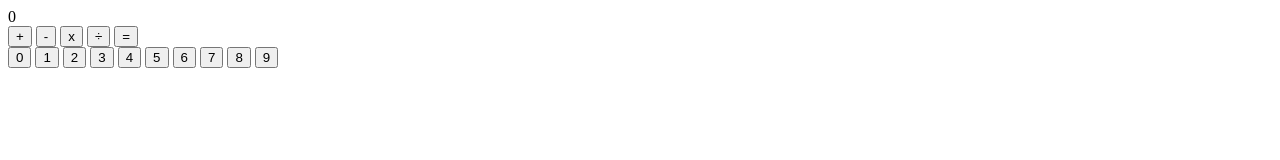
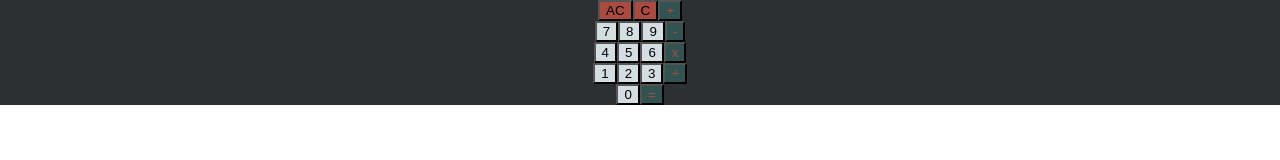
Before and after one commit to tavecode/Calculator, a plain HTML site: page index.html in a window 1280 px wide. Drawn offline with Linux system fonts and the light colour scheme.

Commit message:
Recolor and arrange buttons

```diff
--- a/index.html
+++ b/index.html
@@ -6,28 +6,40 @@
     <meta name="viewport" content="width=device-width, initial-scale=1.0">
     <script src="index.js"></script>
     <title>Document</title>
+    <link rel="stylesheet" href="styles.css">
 </head>
 <body>
     <div class="calculator">
         <div id="display"></div>
-        <div class="buttons">
-            <button id="add">+</button>
-            <button id="sub">-</button>
-            <button id="mul">x</button>
-            <button id="div">÷</button>
+        <div class="top">
+            <button id="clear">AC</button>
+            <button id="backspace">C</button>
+            <button class="sideButtons" id="add">+</button>
+        </div>
+        <div class="numbersOne">
+            <button class="number" id="seven">7</button>
+            <button class="number" id="eight">8</button>
+            <button class="number" id="nine">9</button>
+            <button class="sideButtons" id="sub">-</button>
+        </div>
+        <div class="numbersTwo">
+            <button class="number" id="four">4</button>
+            <button class="number" id="five">5</button>
+            <button class="number" id="six">6</button>
+            <button class="sideButtons" id="mul">x</button>
+        </div>
+        <div class="numbersThree">
+            <button class="number" id="one">1</button>
+            <button class="number" id="two">2</button>
+            <button class="number" id="three">3</button>
+            <button class="sideButtons" id="div">÷</button>
+        </div>
+        <div class="bottom">
+            <button class="number" id="zero">0</button>
             <button id="equals">=</button>
         </div>
-        <div class="numbers">
-            <button id="zero">0</button>
-            <button id="one">1</button>
-            <button id="two">2</button>
-            <button id="three">3</button>
-            <button id="four">4</button>
-            <button id="five">5</button>
-            <button id="six">6</button>
-            <button id="seven">7</button>
-            <button id="eight">8</button>
-            <button id="nine">9</button>
+        <div class="link">
+
         </div>
     </div>
 
--- a/index.js
+++ b/index.js
@@ -4,6 +4,8 @@ let a = 0
 let b = 0
 let aStore = []
 let bStore = []
+//let cArray = []
+//let dArray = []
 
 // operations
 
@@ -50,11 +52,31 @@ window.onload = function(){
 // running calc display
 // recent number display
 
-let temp = 0
+function updateDisplay() {
+  if (op == undefined) {
+    content = (aStore.join(""));
+    display.textContent = content
+  }
+  else {
+    content = (bStore.join(""));
+    display.textContent = content
+  }
+}
+
+
+
+
+
+
+
+
+//let temp = 0
+//content = (cArray.join(""));
+//content = (dArray.join(""));
 
 let display = document.querySelector('#display')
 
-display.textContent = temp
+//display.textContent = temp
 
 
 
@@ -64,6 +86,7 @@ const add = document.querySelector('#add');
 add.addEventListener('click', () => {
   op = 1
   console.log('+')
+  display.textContent = '+'
   //display operator on screen
 });
 
@@ -71,18 +94,21 @@ const sub = document.querySelector('#sub');
 sub.addEventListener('click', () => {
   op = 2
   console.log('-')
+  display.textContent = '-'
 });
 
 const mul = document.querySelector('#mul');
 mul.addEventListener('click', () => {
   op = 3
   console.log('x')
+  display.textContent = 'x'
 });
 
 const div = document.querySelector('#div');
 div.addEventListener('click', () => {
   op = 4
   console.log('÷')
+  display.textContent = '÷'
 });
 
 const equals = document.querySelector('#equals');
@@ -95,6 +121,8 @@ equals.addEventListener('click', () => {
   console.log('=')
   operate(op, a, b)
   op = undefined
+  console.log(result)
+  display.textContent = result;
   // return and display a
   //evaluate
 });
@@ -108,7 +136,7 @@ zero.addEventListener('click', () => {
   else {
     bStore.push(0)
   }
-
+  updateDisplay()
   console.log(0)
 });
 
@@ -121,7 +149,7 @@ one.addEventListener('click', () => {
   else {
     bStore.push(1)
   }
-
+  updateDisplay()
   console.log(1)
 });
 
@@ -133,7 +161,7 @@ two.addEventListener('click', () => {
   else {
     bStore.push(2)
   }
-
+  updateDisplay()
   console.log(2)
 });
 
@@ -145,7 +173,7 @@ three.addEventListener('click', () => {
   else {
     bStore.push(3)
   }
-
+  updateDisplay()
   console.log(3)
 });
 
@@ -157,7 +185,7 @@ four.addEventListener('click', () => {
   else {
     bStore.push(4)
   }
-
+  updateDisplay()
   console.log(4)
 });
 
@@ -169,7 +197,7 @@ five.addEventListener('click', () => {
   else {
     bStore.push(5)
   }
-
+  updateDisplay()
   console.log(5)
 });
 
@@ -181,7 +209,7 @@ six.addEventListener('click', () => {
   else {
     bStore.push(6)
   }
-
+  updateDisplay()
   console.log(6)
 });;
 
@@ -193,7 +221,7 @@ seven.addEventListener('click', () => {
   else {
     bStore.push(7)
   }
-
+  updateDisplay()
   console.log(7)
 });
 
@@ -205,7 +233,7 @@ eight.addEventListener('click', () => {
   else {
     bStore.push(8)
   }
-
+  updateDisplay()
   console.log(8)
 });
 
@@ -217,10 +245,18 @@ nine.addEventListener('click', () => {
   else {
     bStore.push(9)
   }
-
+  updateDisplay()
   console.log(9)
 });
 
+const clear = document.querySelector('#clear');
+clear.addEventListener('click', () => {
+  aStore = []
+  bStore = []
+  op = undefined
+  updateDisplay(0)
+
+});
 
 
 
@@ -243,6 +279,7 @@ nine.addEventListener('click', () => {
 // running/ multiple calc function
 // ac/clear button => wipe display/show 0
 // c/backspace => remove last character entered
+// add decimals and exp
 
 // layout/alignment, style, hover/click effects
 // colour scheme
@@ -255,3 +292,9 @@ nine.addEventListener('click', () => {
 
 // find a way to differentiate/select aArray and bArray
 // independennt display/array
+
+
+
+// display a until op
+// display op
+// display b
--- a/styles.css
+++ b/styles.css
@@ -1 +1,49 @@
 /* hover for buttons, click effect*/
+html, body {
+    height: 100%;
+    margin: 0;
+}
+.body {
+    display: flex;
+}
+.calculator {
+    display: flex;
+    flex-direction: column;
+    justify-content: center;
+    align-items: center;
+    background-color: #2d3033;
+}
+.display {
+    flex: 1;
+}
+.top{
+    display: flex;
+}
+.numbersOne {
+    display: flex;
+}
+.numbersTwo {
+    display: flex;
+}
+.numbersThree {
+    display: flex;
+}
+.bottom {
+    display: flex;
+}
+.number {
+    background-color: #d4dde1;
+    flex: 1;
+}
+.sideButtons,
+#equals {
+    background-color: #335252;
+    color: #aa4b41;
+}
+#clear,
+#backspace {
+    background-color: #aa4b41;
+}
+.link {
+
+}
```
